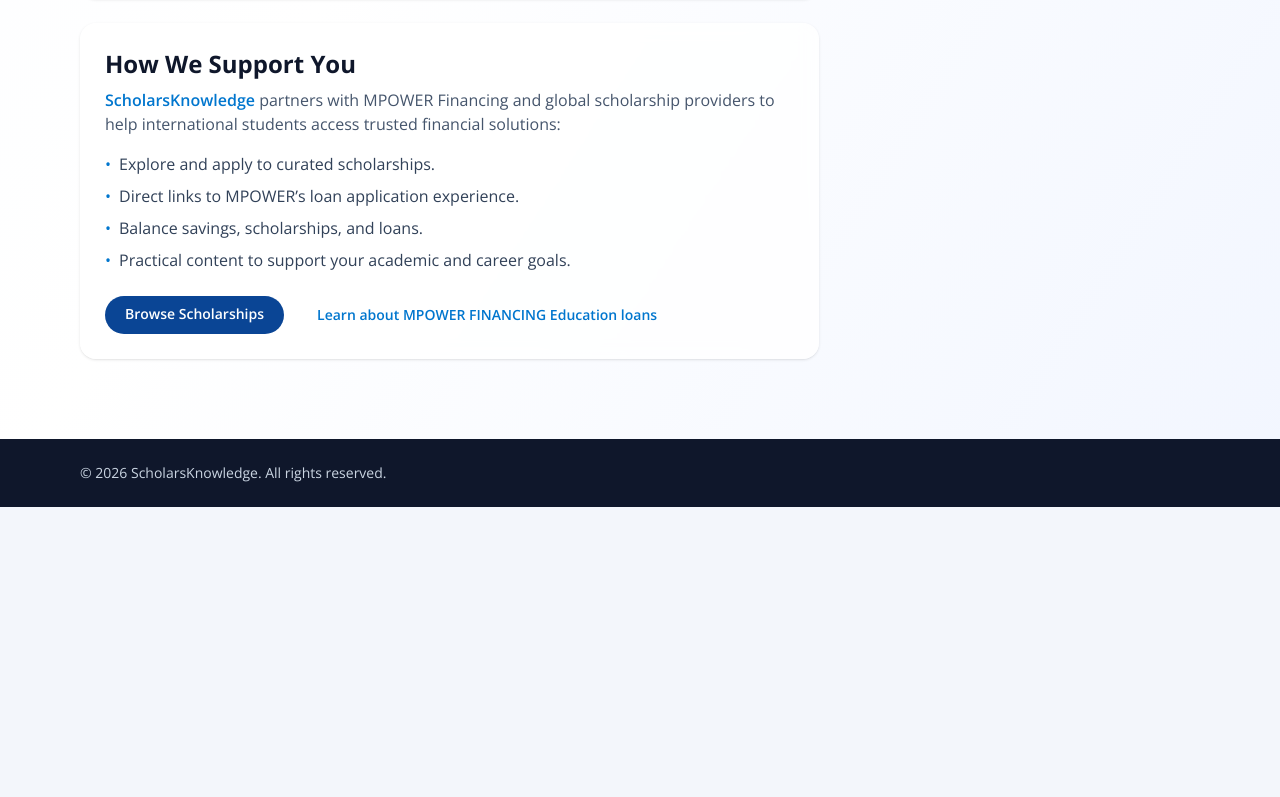
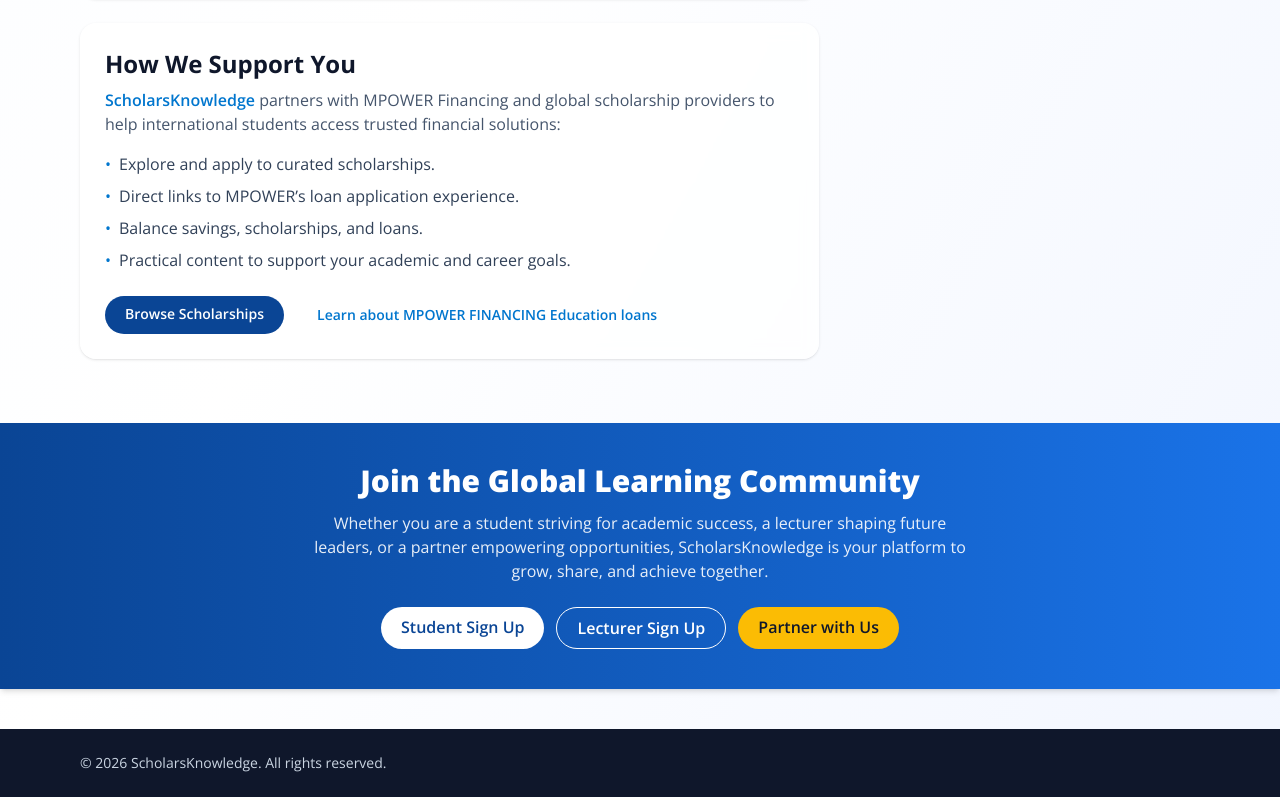
Before and after one commit to stanleyluvanda/tiscotechs, a React (Vite) app: page /edufinancing in a window 1280 px wide. Shown: the part 1639-2436 px from the top of the page. Before the commit the page ends 2146 px from the top, so only its background shows below. Built offline with nearby package versions, Linux system fonts and the light colour scheme; no server answers.

Commit message:
Commit pages

```diff
--- a/src/pages/About.jsx
+++ b/src/pages/About.jsx
@@ -235,15 +235,17 @@
             </div>
           </div>
 
-          <div className="mt-6 text-xs text-slate-500 text-center">
+          {/*div className="mt-6 text-xs text-slate-500 text-center">
             Tip: Put the image at{" "}
             <span className="font-mono">public/images/founder.jpg</span> (or
             update the path above).
-          </div>
+          </div>*/}
         </section>
+      </div>
 
-        {/* Call to Action (KEEP AS-IS) */}
-        <section className="text-center bg-gradient-to-r from-[#0A4595] to-[#1a73e8] text-white rounded-2xl p-10 shadow-md">
+      {/* ✅ FULL-WIDTH CTA (edge-to-edge) */}
+      <section className="w-full">
+        <div className="text-center bg-gradient-to-r from-[#0A4595] to-[#1a73e8] text-white p-10 shadow-md rounded-none">
           <h2 className="text-3xl font-extrabold">
             Join the Global Learning Community
           </h2>
@@ -276,8 +278,8 @@
               Partner with Us
             </Link>
           </div>
-        </section>
-      </div>
+        </div>
+      </section>
 
       {/* Footer */}
       <footer className="bg-blue-900 text-white py-6 text-center text-sm mt-12">
--- a/src/pages/EduFinancing.jsx
+++ b/src/pages/EduFinancing.jsx
@@ -270,7 +270,6 @@
                   onError={(e) => {
                     e.currentTarget.src =
                       "https://images.pexels.com/photos/6147161/pexels-photo-6147161.jpeg?cs=srgb&dl=pexels-keira-burton-6147161.jpg&fm=jpg";
-
                   }}
                 />
                 <p className="mt-3 text-sm text-slate-600">{/* optional */}</p>
@@ -291,6 +290,44 @@
         </div>
       </div>
 
+      {/* ✅ FULL-WIDTH CTA (edge-to-edge, like About page) */}
+      <section className="w-full mt-6">
+        <div className="text-center bg-gradient-to-r from-[#0A4595] to-[#1a73e8] text-white p-10 shadow-md rounded-none">
+          <h2 className="text-3xl font-extrabold">
+            Join the Global Learning Community
+          </h2>
+          <p className="mt-3 text-white/90 max-w-2xl mx-auto">
+            Whether you are a student striving for academic success, a lecturer
+            shaping future leaders, or a partner empowering opportunities,
+            ScholarsKnowledge is your platform to grow, share, and achieve
+            together.
+          </p>
+
+          <div className="mt-6 flex flex-wrap gap-3 justify-center">
+            <Link
+              to="/student-sign-up"
+              className="rounded-full bg-white text-[#0A4595] px-5 py-2 font-semibold hover:bg-slate-100"
+            >
+              Student Sign Up
+            </Link>
+
+            <Link
+              to="/lecturer-sign-up"
+              className="rounded-full border border-white text-white px-5 py-2 font-semibold hover:bg-[#0a3d83]"
+            >
+              Lecturer Sign Up
+            </Link>
+
+            <Link
+              to="/partner"
+              className="rounded-full bg-[#fbbc04] text-slate-900 px-5 py-2 font-semibold hover:opacity-90"
+            >
+              Partner with Us
+            </Link>
+          </div>
+        </div>
+      </section>
+
       {/* Footer */}
       <footer className="bg-slate-900 text-slate-300 py-6 mt-10">
         <div className="max-w-6xl mx-auto px-4 flex flex-col md:flex-row justify-between items-center gap-3">
```
